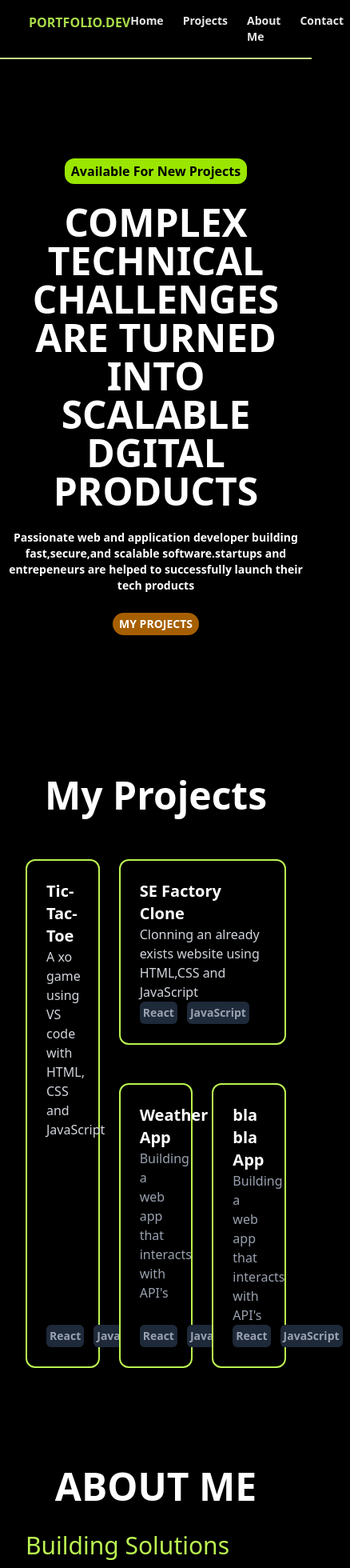
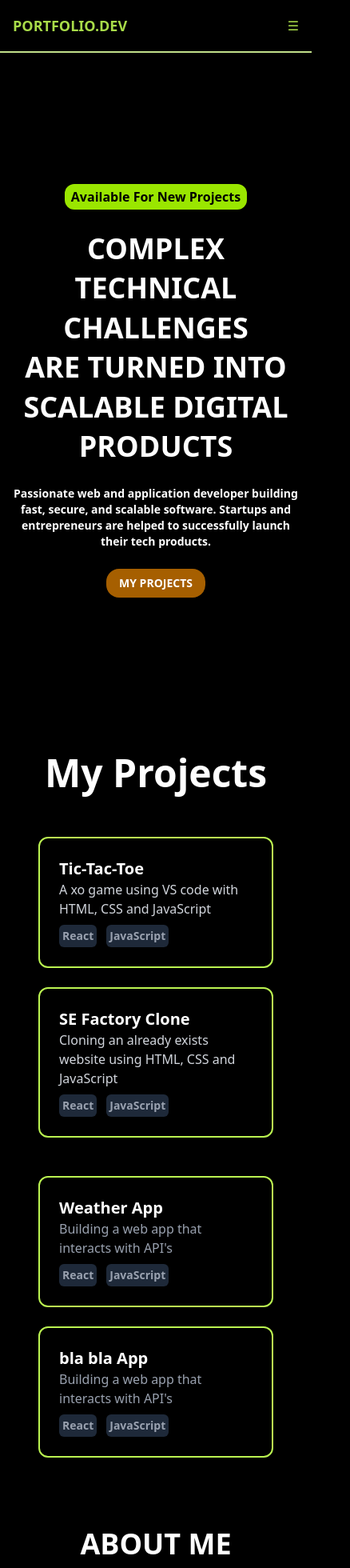
Before and after one commit to karim-el-zohbi/portfolio-card, a React (Vite) app: page / in a window 390 px wide. Shown: the top 1960 px of the page at 80% size, 438 px wide, since content can reach past the window. Built offline with nearby package versions, Linux system fonts and the light colour scheme.

Commit message:
Adding Responsiveness To Main Page

```diff
--- a/index.html
+++ b/index.html
@@ -6,7 +6,7 @@
     <meta name="viewport" content="width=device-width, initial-scale=1.0" />
     <title>portfolio-card</title>
   </head>
-  <body class="flex flex-col m-0 p-0 max-w-7xl overflow-x-hidden bg-black">
+  <body class="flex flex-col m-0 p-0 bg-black overflow-x-hidden">
     <div id="root"></div>
     <script type="module" src="/src/main.jsx"></script>
   </body>
--- a/src/component/Navbar.jsx
+++ b/src/component/Navbar.jsx
@@ -1,23 +1,50 @@
-import React from "react";
+import React, { useState } from "react";
 import { Link } from "react-scroll";
-// import { Element } from "react-scroll";
 
 export default function Navbar() {
+  const [isOpen, setIsOpen] = useState(false); // state for mobile menu toggle
+  const [hideNav, setHideNav] = useState(false);
+  const [lastScrollY, setLastScrollY] = useState(0);
+
+  React.useEffect(() => {
+    const controlNavbar = () => {
+      if (window.innerWidth < 768) {
+        if (window.scrollY > lastScrollY) {
+          setHideNav(true); // scrolling down → hide
+        } else {
+          setHideNav(false); // scrolling up → show
+        }
+        setLastScrollY(window.scrollY);
+      }
+    };
+
+    window.addEventListener("scroll", controlNavbar);
+    return () => window.removeEventListener("scroll", controlNavbar);
+  }, [lastScrollY]);
+
   return (
-    <nav className="opacity-90 bg-black sticky top-0 z-50 text-white p-4 w-screen flex justify-between border-b-2 border-lime-200">
-      {/* nav element main purpose to groups navigating element reading it easily */}
+    <nav
+      className={`opacity-90 bg-black sticky top-0 z-50 text-white border-b-2 border-lime-200 w-full max-w-[100vw] overflow-x-hidden
+    transition-transform duration-300
+    ${hideNav ? "-translate-y-full" : "translate-y-0"}
+  `}
+    >
+      <div className="max-w-7xl mx-auto px-4 sm:px-6 lg:px-8 flex justify-between items-center h-16">
+        {/* Logo */}
         <div>
           <Link
             to="home"
             smooth={true}
             duration={650}
-          className="pl-5 font-bold text-lime-300 hover:text-lime-400"
+            className="font-bold text-lime-300 hover:text-lime-400 text-lg"
           >
             PORTFOLIO.DEV
           </Link>
-        {/* Link used to scroll to the section name attribute value */}
+          {/* Link used to scroll to the section named "home" */}
         </div>
-      <div className="flex font-bold text-sm align-middle gap-6 pr-2">
+
+        {/* Desktop Menu */}
+        <div className="hidden md:flex space-x-6 font-bold text-sm">
           <Link
             to="home"
             smooth={true}
@@ -26,7 +53,7 @@ export default function Navbar() {
           >
             Home
           </Link>
-        {/* Link used to scroll to the section name attribute value */}
+          {/* Link used to scroll to the section named "home" */}
 
           <Link
             to="projects"
@@ -36,7 +63,7 @@ export default function Navbar() {
           >
             Projects
           </Link>
-        {/* Link used to scroll to the section name attribute value */}
+          {/* Link used to scroll to the section named "projects" */}
 
           <Link
             to="aboutme"
@@ -46,7 +73,7 @@ export default function Navbar() {
           >
             About Me
           </Link>
-        {/* Link used to scroll to the section name attribute value */}
+          {/* Link used to scroll to the section named "aboutme" */}
 
           <Link
             to="contact"
@@ -56,8 +83,73 @@ export default function Navbar() {
           >
             Contact
           </Link>
-        {/* Link used to scroll to the section name attribute value */}
+          {/* Link used to scroll to the section named "contact" */}
         </div>
+
+        {/* Mobile Menu Button */}
+        <div className="md:hidden">
+          <button
+            onClick={() => setIsOpen(!isOpen)}
+            className="text-lime-300 hover:text-lime-400 focus:outline-none"
+          >
+            {isOpen ? "✖" : "☰"}
+            {/* Toggle button: hamburger (☰) or close (✖) */}
+          </button>
+        </div>
+      </div>
+
+      {/* Mobile Menu */}
+      {isOpen && (
+        <div className="md:hidden bg-black px-4 pb-4 space-y-2 text-center font-bold">
+          <Link
+            to="home"
+            smooth={true}
+            duration={650}
+            offset={-100}
+            className="block hover:text-lime-400"
+            onClick={() => setIsOpen(false)}
+          >
+            Home
+          </Link>
+          {/* Link used to scroll to the section named "home" */}
+
+          <Link
+            to="projects"
+            smooth={true}
+            duration={650}
+            offset={-100}
+            className="block hover:text-lime-400"
+            onClick={() => setIsOpen(false)}
+          >
+            Projects
+          </Link>
+          {/* Link used to scroll to the section named "projects" */}
+
+          <Link
+            to="aboutme"
+            smooth={true}
+            duration={650}
+            offset={-100}
+            className="block hover:text-lime-400"
+            onClick={() => setIsOpen(false)}
+          >
+            About Me
+          </Link>
+          {/* Link used to scroll to the section named "aboutme" */}
+
+          <Link
+            to="contact"
+            smooth={true}
+            duration={650}
+            offset={-100}
+            className="block hover:text-lime-400"
+            onClick={() => setIsOpen(false)}
+          >
+            Contact
+          </Link>
+          {/* Link used to scroll to the section named "contact" */}
+        </div>
+      )}
     </nav>
   );
 }
--- a/src/pages/Aboutme.jsx
+++ b/src/pages/Aboutme.jsx
@@ -8,7 +8,7 @@ export default function AboutMe() {
       comp: (
         <img
           src="../src/assets/image/React-icon.svg.png"
-          className="w-12 h-12"
+          className="w-12 h-12 max-w-full"
         />
       ),
     },
@@ -17,7 +17,7 @@ export default function AboutMe() {
       comp: (
         <img
           src="../src/assets/image/Node.js_logo.svg.png"
-          className="w-12 h-12"
+          className="w-12 h-12 max-w-full"
         />
       ),
     },
@@ -26,14 +26,17 @@ export default function AboutMe() {
       comp: (
         <img
           src="../src/assets/image/flutter-logo-png_seeklogo-354671.png"
-          className="w-12 h-12"
+          className="w-12 h-12 max-w-full"
         />
       ),
     },
     {
       title: "AWS",
       comp: (
-        <img src="../src/assets/image/aws-nobg.svg" className="w-12 h-12" />
+        <img
+          src="../src/assets/image/aws-nobg.svg"
+          className="w-12 h-12 max-w-full"
+        />
       ),
     },
     {
@@ -41,7 +44,7 @@ export default function AboutMe() {
       comp: (
         <img
           src="../src/assets/image/Python-Logo-Free-Download-PNG.png"
-          className="w-12 h-12"
+          className="w-12 h-12 max-w-full"
         />
       ),
     },
@@ -49,19 +52,21 @@ export default function AboutMe() {
 
   return (
     <Element name="aboutme">
-      <div className="w-screen min-h-screen flex flex-col items-center justify-center p-8 bg-black">
+      <div className="w-full max-w-[100vw] min-h-screen flex flex-col items-center justify-center p-4 sm:p-8 bg-black">
         {/* Header */}
-        <h1 className="text-5xl font-bold text-white mt-10 text-center">
+        <h1 className="text-4xl sm:text-5xl font-bold text-white mt-10 text-center">
           ABOUT ME
         </h1>
 
         {/* Container for text + image */}
-        <div className="flex flex-col md:flex-row items-start md:items-center gap-8 max-w-6xl mt-8">
+        <div className="flex flex-col md:flex-row items-start md:items-center gap-6 sm:gap-8 max-w-6xl mt-8 w-full">
           {/* Text section */}
           <div className="flex flex-col gap-6 md:w-1/2">
             {/* About description */}
             <div className="flex flex-col gap-2">
-              <h2 className="text-3xl text-lime-300">Building Solutions</h2>
+              <h2 className="text-2xl sm:text-3xl text-lime-300">
+                Building Solutions
+              </h2>
               <p className="text-white">
                 Software and app developer — shame on you, wazzzzzzup!
               </p>
@@ -69,16 +74,16 @@ export default function AboutMe() {
 
             {/* Technique section */}
             <div className="flex flex-col gap-2">
-              <h2 className="text-3xl text-lime-300">What Are My Techniques</h2>
-              <div className="grid grid-cols-2 sm:grid-cols-3 md:grid-cols-5 gap-6 mt-4 justify-items-center">
-                {/* technique.map loops over the array */}
+              <h2 className="text-2xl sm:text-3xl text-lime-300">
+                What Are My Techniques
+              </h2>
+              <div className="grid grid-cols-2 sm:grid-cols-5 gap-4 sm:gap-6 mt-4 justify-items-center w-full">
                 {technique.map((t, i) => (
                   <div
                     key={i}
-                    className="flex flex-col items-center p-2 bg-black border-2 border-lime-300  rounded-lg shadow-md transform transition-transform duration-300 hover:scale-110"
+                    className="flex flex-col items-center p-2 bg-black border-2 border-lime-300 rounded-lg shadow-md transform transition-transform duration-300 hover:scale-110"
                   >
-                    {/* div key{i} for each object inside the array display => */}
-                    <div className="">{t.comp}</div>
+                    <div>{t.comp}</div>
                     <p className="text-white mt-2 font-semibold text-center">
                       {t.title}
                     </p>
@@ -89,7 +94,9 @@ export default function AboutMe() {
 
             {/* Outside coding */}
             <div className="flex flex-col gap-2 mt-4">
-              <h2 className="text-3xl text-lime-300">Outside Coding World</h2>
+              <h2 className="text-2xl sm:text-3xl text-lime-300">
+                Outside Coding World
+              </h2>
               <p className="text-white">I'm really angry</p>
             </div>
           </div>
@@ -99,7 +106,7 @@ export default function AboutMe() {
             <img
               src="../src/assets/image/profile.jpg"
               alt="profile"
-              className="object-cover shadow-lg rounded-lg"
+              className="object-cover max-w-full rounded-lg shadow-lg"
             />
           </div>
         </div>
--- a/src/pages/Contactme.jsx
+++ b/src/pages/Contactme.jsx
@@ -1,32 +1,38 @@
 import React, { useState } from "react";
 import { Element } from "react-scroll";
+
 export default function Contact() {
   const [name, setName] = useState("");
   const [email, setEmail] = useState("");
   const [message, setMessage] = useState("");
   // useState for managing and updating the internal state
+
   const handleSubmit = (event) => {
     event.preventDefault(); // Prevents default form submission behavior
     console.log(
-      //returns input info to the console
-      `your name:${name} your email:${email} your message:${message}`
+      // returns input info to the console
+      `your name: ${name} your email: ${email} your message: ${message}`
     );
   };
 
   return (
     <Element name="contact">
-      <div className="min-h-screen flex items-center justify-center bg-black w-screen">
+      {/* Main contact section */}
+      <div className="min-h-screen flex items-center justify-center bg-black w-full p-4 max-w-[100vw] overflow-x-hidden">
         <form
           onSubmit={handleSubmit}
-          className="bg-black border-2 border-lime-400 p-8 rounded-2xl shadow-lg flex flex-col gap-3 w-96"
+          className="bg-black border-2 border-lime-400 p-6 sm:p-8 rounded-2xl shadow-lg flex flex-col gap-3 w-full max-w-md"
         >
-          <h1 className="text-2xl font-bold text-center text-white ">
+          {/* Form Header */}
+          <h1 className="text-2xl font-bold text-center text-white">
             Your Next Project Begins Here
           </h1>
           <p className="text-white text-sm">
-            do you have a challenge that needs a creative solution i'm here
-            helping and listening to make your vision come true
+            Do you have a challenge that needs a creative solution? I'm here
+            helping and listening to make your vision come true.
           </p>
+
+          {/* Name Input */}
           <input
             type="text"
             placeholder="Full Name"
@@ -34,20 +40,26 @@ export default function Contact() {
             onChange={(e) => setName(e.target.value)}
             className="p-3 rounded-xl border text-white focus:outline-none focus:ring-2 focus:ring-lime-400"
           />
+
+          {/* Email Input */}
           <input
             type="email"
             value={email}
             onChange={(e) => setEmail(e.target.value)}
             placeholder="Your Email"
-            className="p-3 rounded-xl border focus:outline-none text-white focus:ring-2 focus:ring-lime-400"
+            className="p-3 rounded-xl border text-white focus:outline-none focus:ring-2 focus:ring-lime-400"
           />
+
+          {/* Message Textarea */}
           <textarea
-            placeholder="How can i help, just release the idea"
+            placeholder="How can I help? Just release the idea."
             value={message}
             onChange={(e) => setMessage(e.target.value)}
-            className="p-3 rounded-xl border focus:outline-none text-white focus:ring-2 focus:ring-lime-400"
+            className="p-3 rounded-xl border text-white focus:outline-none focus:ring-2 focus:ring-lime-400 resize-none h-32"
           ></textarea>
-          <button className="bg-lime-600 text-white p-3 rounded-xl hover:bg-lime-700 transition-all">
+
+          {/* Submit Button */}
+          <button className="bg-lime-600 text-white p-3 rounded-xl hover:bg-lime-700 transition-all font-bold">
             Send Message
           </button>
         </form>
--- a/src/pages/Footer.jsx
+++ b/src/pages/Footer.jsx
@@ -2,10 +2,12 @@ import React from "react";
 
 export default function Footer() {
   return (
-    <div className="flex flex-col h-8 w-screen border-t-2 border-lime-300">
+    // Main footer container
+    <div className="flex flex-col w-full max-w-[100vw] overflow-x-hidden border-t-2 border-lime-300 bg-black">
+      {/* Footer text */}
       <h5 className="text-center p-2 text-white text-sm opacity-60">
-        karim el zohbi all content preserved saved.| elegent designs with clean
-        code 2025©
+        karim el zohbi — all content preserved & saved | elegant designs with
+        clean code 2025©
       </h5>
     </div>
   );
--- a/src/pages/Home.jsx
+++ b/src/pages/Home.jsx
@@ -1,24 +1,32 @@
 import React from "react";
 import { Element } from "react-scroll";
+
 export default function Home() {
   return (
     <Element name="home">
-      {/* Element for scrollinng to the section named home */}
-      <div className="h-screen w-screen flex flex-col items-center justify-center bg-black  text-white gap-6 pl-2 pr-2">
-        <span className=" rounded-xl bg-lime-400 hover:bg-lime-200 text-black font-bold p-1 pr-2 pl-2 align-middle justify-center">
+      {/* Main Home Section */}
+      <div className="h-screen w-full max-w-[100vw] flex flex-col items-center justify-center bg-black text-white gap-6 px-4 sm:px-8">
+        {/* Availability badge */}
+        <span className="rounded-xl bg-lime-400 hover:bg-lime-200 text-black font-bold p-1 pr-2 pl-2 text-center">
           Available For New Projects
         </span>
-        <h1 className="font-bold text-5xl text-center ">
+
+        {/* Main heading */}
+        <h1 className="font-bold text-4xl sm:text-5xl text-center leading-snug">
           COMPLEX TECHNICAL CHALLENGES <br />
           ARE TURNED INTO <br />
-          SCALABLE DGITAL PRODUCTS
+          SCALABLE DIGITAL PRODUCTS
         </h1>
-        <p className="text-sm font-bold text-center">
-          Passionate web and application developer building fast,secure,and
-          scalable software.startups and entrepeneurs are helped to successfully
-          launch their tech products
+
+        {/* Subheading */}
+        <p className="text-sm sm:text-base font-bold text-center">
+          Passionate web and application developer building fast, secure, and
+          scalable software. Startups and entrepreneurs are helped to
+          successfully launch their tech products.
         </p>
-        <button className="bg-yellow-700 hover:bg-yellow-500 rounded-2xl p-1 pr-2 pl-2 text-sm font-bold">
+
+        {/* Button */}
+        <button className="bg-yellow-700 hover:bg-yellow-500 rounded-2xl p-2 px-4 text-sm sm:text-base font-bold">
           MY PROJECTS
         </button>
       </div>
--- a/src/pages/Projects.jsx
+++ b/src/pages/Projects.jsx
@@ -1,6 +1,6 @@
 import React from "react";
 import { Element } from "react-scroll";
-import { BrowserRouter, Routes, Route, Link } from "react-router-dom";
+import { Link } from "react-router-dom"; // Keep this for linking to project pages
 
 import Tictactoe from "./projects/tictactoe";
 
@@ -12,7 +12,7 @@ export default function Projects() {
     },
     {
       title: "SE Factory Clone",
-      desc: "Clonning an already exists website using HTML,CSS and JavaScript",
+      desc: "Cloning an already exists website using HTML, CSS and JavaScript",
     },
     {
       title: "Weather App",
@@ -23,30 +23,21 @@ export default function Projects() {
       desc: "Building a web app that interacts with API's",
     },
   ];
-  const frame = [
-    {
-      fname: "React",
-    },
-    { fname: "Python" },
-    { fname: "JavaScript" },
-  ];
 
   return (
     <Element name="projects">
-      <div className="min-h-screen w-screen bg-black flex items-center justify-center p-8">
+      <div className="min-h-screen w-full max-w-[100vw] overflow-x-hidden bg-black flex items-center justify-center p-8">
         <div className="max-w-6xl w-full flex flex-col items-center gap-8">
           <h1 className="text-5xl font-bold text-center text-white mb-6">
             My Projects
           </h1>
 
           {/* Grid Layout */}
-
-          <div className="grid grid-cols-3 grid-rows-[1fr_auto_auto] gap-6 w-full">
+          <div className="grid grid-cols-1 sm:grid-cols-3 sm:grid-rows-[1fr_auto_auto] gap-6 w-full max-w-full px-4">
             {/* LEFT MAIN — projects[0] */}
-
             <Link
               to="/tictactoe"
-              className="col-span-1 row-span-3 bg-black p-6 border-2 border-lime-300 rounded-xl shadow-md hover:shadow-lime-300 hover:scale-105 transition-transform flex flex-col justify-between"
+              className="bg-black p-6 border-2 border-lime-300 rounded-xl shadow-md hover:shadow-lime-300 hover:scale-105 transition-transform flex flex-col justify-between sm:row-span-3"
             >
               <div>
                 <h2 className="text-xl text-white font-bold">
@@ -55,21 +46,20 @@ export default function Projects() {
                 <p className="text-gray-300">{projects[0].desc}</p>
               </div>
               {/* projects used frameworks section */}
-
-              <div className="flex gap-3">
-                <p className="bg-gray-800 text-gray-400 rounded-md text-center w-fit p-1 text-sm font-bold  hover:scale-130 transition-transform">
+              <div className="flex gap-3 flex-wrap mt-2">
+                <p className="bg-gray-800 text-gray-400 rounded-md text-center w-fit p-1 text-sm font-bold hover:scale-110 transition-transform">
                   React
                 </p>
-                <p className="bg-gray-800 text-gray-400 rounded-md text-center w-fit p-1 text-sm font-bold hover:scale-130 transition-transform">
+                <p className="bg-gray-800 text-gray-400 rounded-md text-center w-fit p-1 text-sm font-bold hover:scale-110 transition-transform">
                   JavaScript
                 </p>
               </div>
             </Link>
+
             {/* RIGHT MAIN — projects[1] */}
-
             <Link
               to="/sefactory"
-              className="col-span-2 bg-black border-2 rounded-xl border-lime-300 p-6 shadow-md hover:shadow-lime-300 hover:scale-105 transition-transform flex flex-col justify-between "
+              className="bg-black border-2 rounded-xl border-lime-300 p-6 shadow-md hover:shadow-lime-300 hover:scale-105 transition-transform flex flex-col justify-between sm:col-span-2"
             >
               <div>
                 <h2 className="text-xl text-white font-bold">
@@ -78,61 +68,40 @@ export default function Projects() {
                 <p className="text-gray-300">{projects[1].desc}</p>
               </div>
               {/* projects used frameworks section */}
-              <div className="flex gap-3">
-                <p className="bg-gray-800 text-gray-400 rounded-md text-center w-fit p-1 text-sm font-bold hover:scale-130 transition-transform">
+              <div className="flex gap-3 flex-wrap mt-2">
+                <p className="bg-gray-800 text-gray-400 rounded-md text-center w-fit p-1 text-sm font-bold hover:scale-110 transition-transform">
                   React
                 </p>
-                <p className="bg-gray-800 text-gray-400 rounded-md text-center w-fit p-1 text-sm font-bold hover:scale-130 transition-transform">
+                <p className="bg-gray-800 text-gray-400 rounded-md text-center w-fit p-1 text-sm font-bold hover:scale-110 transition-transform">
                   JavaScript
                 </p>
               </div>
             </Link>
 
             {/* Spacer */}
-            <div className="col-span-2"></div>
+            <div className="col-span-1 sm:col-span-2"></div>
 
             {/* FOOTERS using last 2 items */}
-            <div className="col-span-2 grid grid-cols-2 gap-6 ">
-              <Link
-                to="/weatherapp"
+            {projects.slice(2).map((proj, i) => (
+              <div
+                key={i}
                 className="p-6 bg-black border-2 rounded-xl border-lime-300 shadow-md hover:shadow-lime-300 hover:scale-105 transition-transform flex flex-col justify-between"
               >
                 <div>
-                  <h2 className="text-xl text-white font-bold">
-                    {projects[2].title}
-                  </h2>
-                  <p className="text-gray-400">{projects[2].desc}</p>
+                  <h2 className="text-xl text-white font-bold">{proj.title}</h2>
+                  <p className="text-gray-400">{proj.desc}</p>
                 </div>
                 {/* projects used frameworks section */}
-
-                <div className="flex gap-3">
-                  <p className="bg-gray-800 text-gray-400 rounded-md text-center w-fit p-1 text-sm font-bold hover:scale-130 transition-transform">
+                <div className="flex gap-3 flex-wrap mt-2">
+                  <p className="bg-gray-800 text-gray-400 rounded-md text-center w-fit p-1 text-sm font-bold hover:scale-110 transition-transform">
                     React
                   </p>
-                  <p className="bg-gray-800 text-gray-400 rounded-md text-center w-fit p-1 text-sm font-bold hover:scale-130 transition-transform">
-                    JavaScript
-                  </p>
-                </div>
-              </Link>
-
-              <div className="p-6 bg-black border-2 rounded-xl border-lime-300 shadow-md hover:shadow-lime-300 hover:scale-105 transition-transform flex flex-col justify-between">
-                <div>
-                  <h2 className="text-xl text-white font-bold">
-                    {projects[3].title}
-                  </h2>
-                  <p className="text-gray-400">{projects[3].desc}</p>
-                </div>{" "}
-                {/* projects used frameworks section */}
-                <div className="flex gap-3">
-                  <p className="bg-gray-800 text-gray-400 rounded-md text-center w-fit p-1 text-sm font-bold hover:scale-130 transition-transform">
-                    React
-                  </p>
-                  <p className="bg-gray-800 text-gray-400 rounded-md text-center w-fit p-1 text-sm font-bold hover:scale-130 transition-transform">
+                  <p className="bg-gray-800 text-gray-400 rounded-md text-center w-fit p-1 text-sm font-bold hover:scale-110 transition-transform">
                     JavaScript
                   </p>
                 </div>
               </div>
-            </div>
+            ))}
           </div>
         </div>
       </div>
```
Lines whose indentation alone changed are shown as unchanged.
